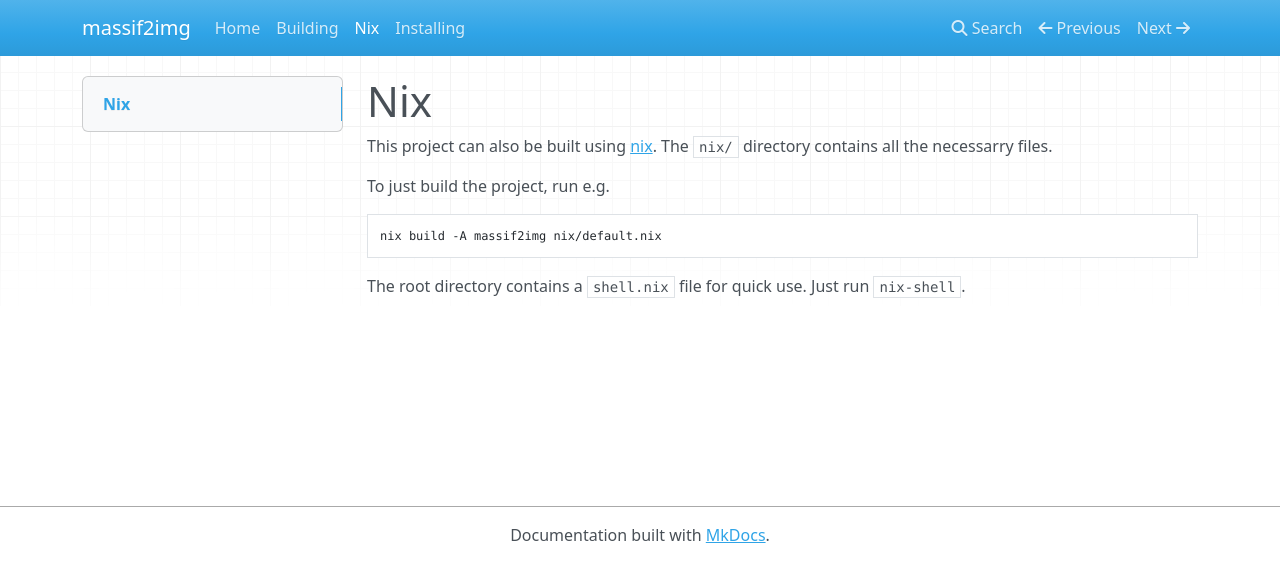
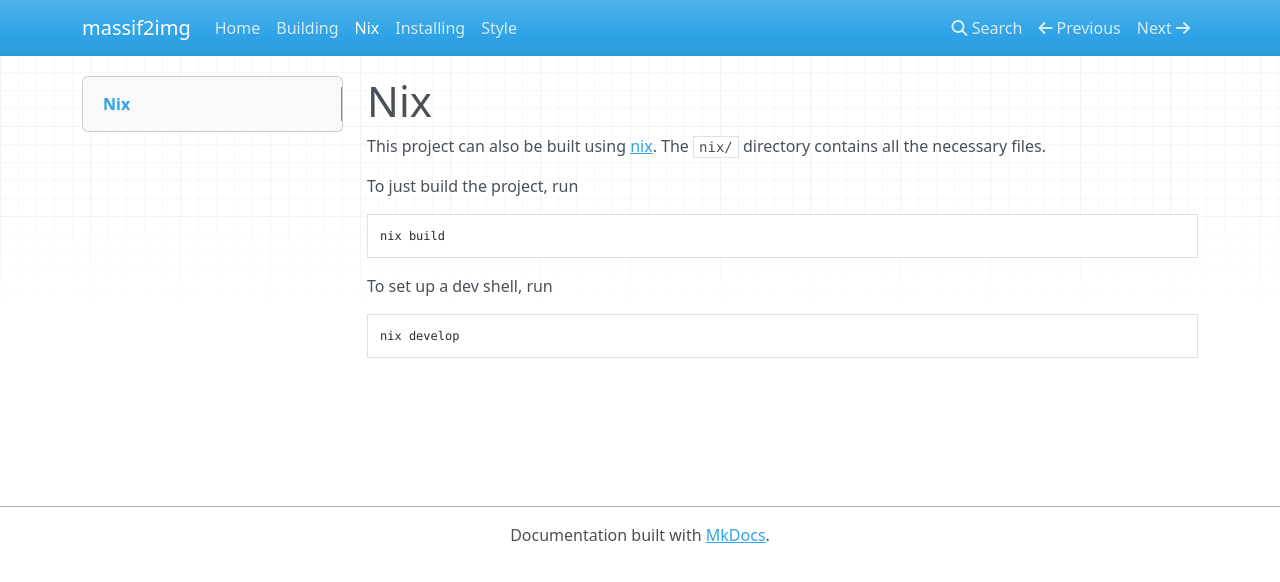
Before and after one commit to butteronarchbtw/massif2img, an MkDocs documentation site: the page built from docs/docs/nix.md, in a window 1280 px wide. Shown: the top 582 px of the page. Built offline with MkDocs 1.6.1, drawn with Linux system fonts in a browser that asks for light colours; nearby versions of some CDN libraries.

Commit message:
housekeeping

````diff
--- a/docs/docs/nix.md
+++ b/docs/docs/nix.md
@@ -1,13 +1,16 @@
 # Nix
 
 This project can also be built using [nix](https://nixos.org/).
-The `nix/` directory contains all the necessarry files.
+The `nix/` directory contains all the necessary files.
 
-To just build the project, run e.g.
+To just build the project, run
 
 ```sh
-nix build -A massif2img nix/default.nix
+nix build
 ```
 
-The root directory contains a `shell.nix` file for quick use.
-Just run `nix-shell`.
+To set up a dev shell, run
+
+```sh
+nix develop
+```
--- a/docs/mkdocs.yml
+++ b/docs/mkdocs.yml
@@ -4,3 +4,4 @@ nav:
   - Building: building.md
   - Nix: nix.md
   - Installing: installing.md
+  - Style: style.md
````
Also changed, not shown: docs/docs/style.md (added, +7 -0 lines), README.md, 9 other files.
